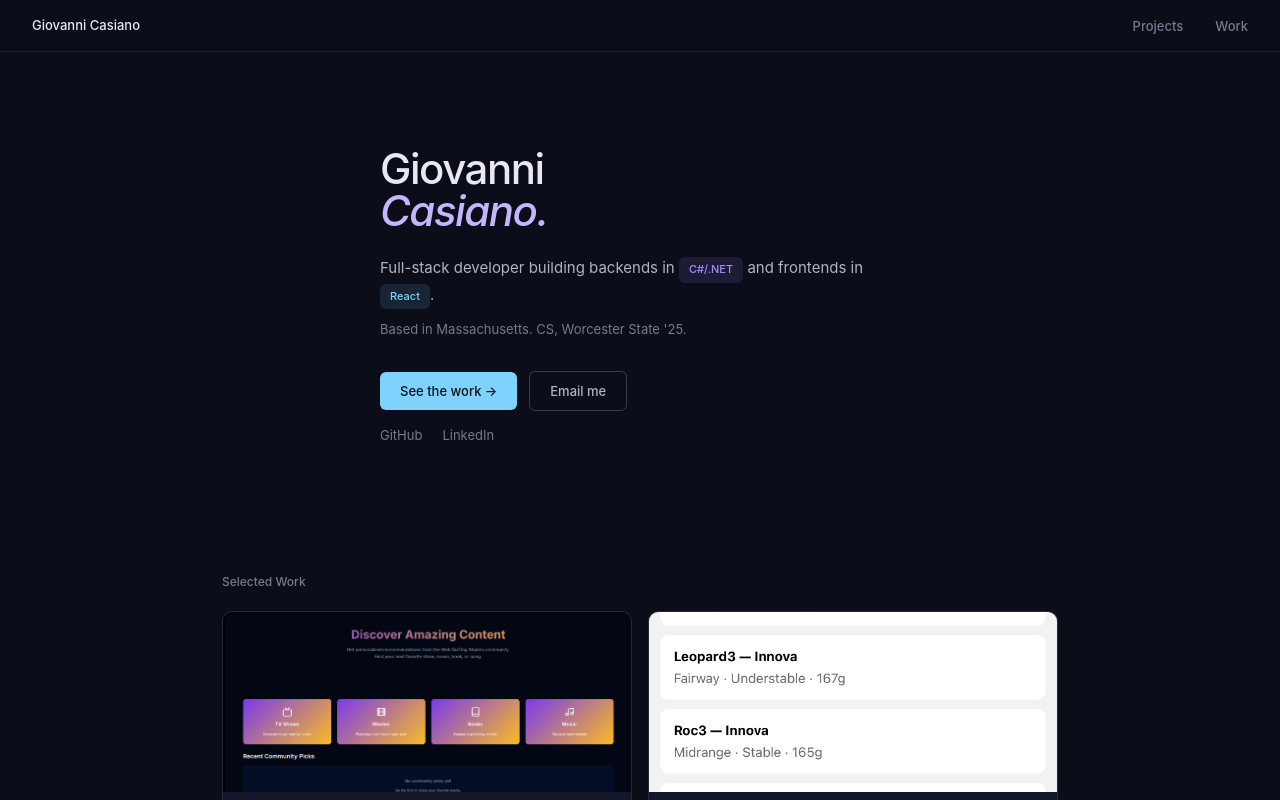
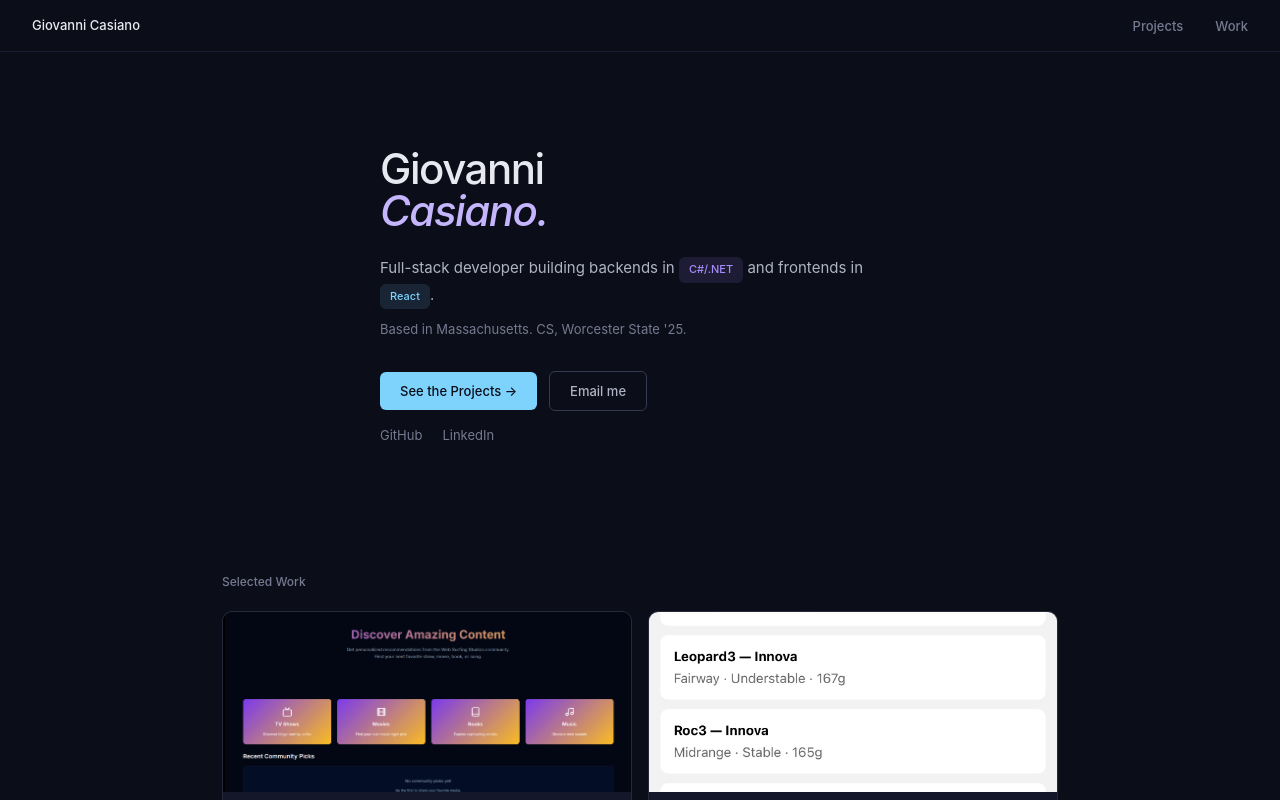
Before and after one commit to gcasiano21/portfolio, a React (Vite) app: page / in a window 1280 px wide. Shown: the top 800 px of the page. Built offline with nearby package versions, Linux system fonts and the light colour scheme.

Commit message:
Fix verbiage

```diff
--- a/src/components/Header.jsx
+++ b/src/components/Header.jsx
@@ -14,7 +14,7 @@ export default function Header() {
       </p>
       <p className="hero-meta">Based in Massachusetts. CS, Worcester State &apos;25.</p>
       <div className="hero-ctas">
-        <Link to="/projects" className="btn-primary">See the work →</Link>
+        <Link to="/projects" className="btn-primary">See the Projects →</Link>
         <a href="mailto:gcasiano21@gmail.com" className="btn-outline">Email me</a>
       </div>
       <div className="hero-social">
```
